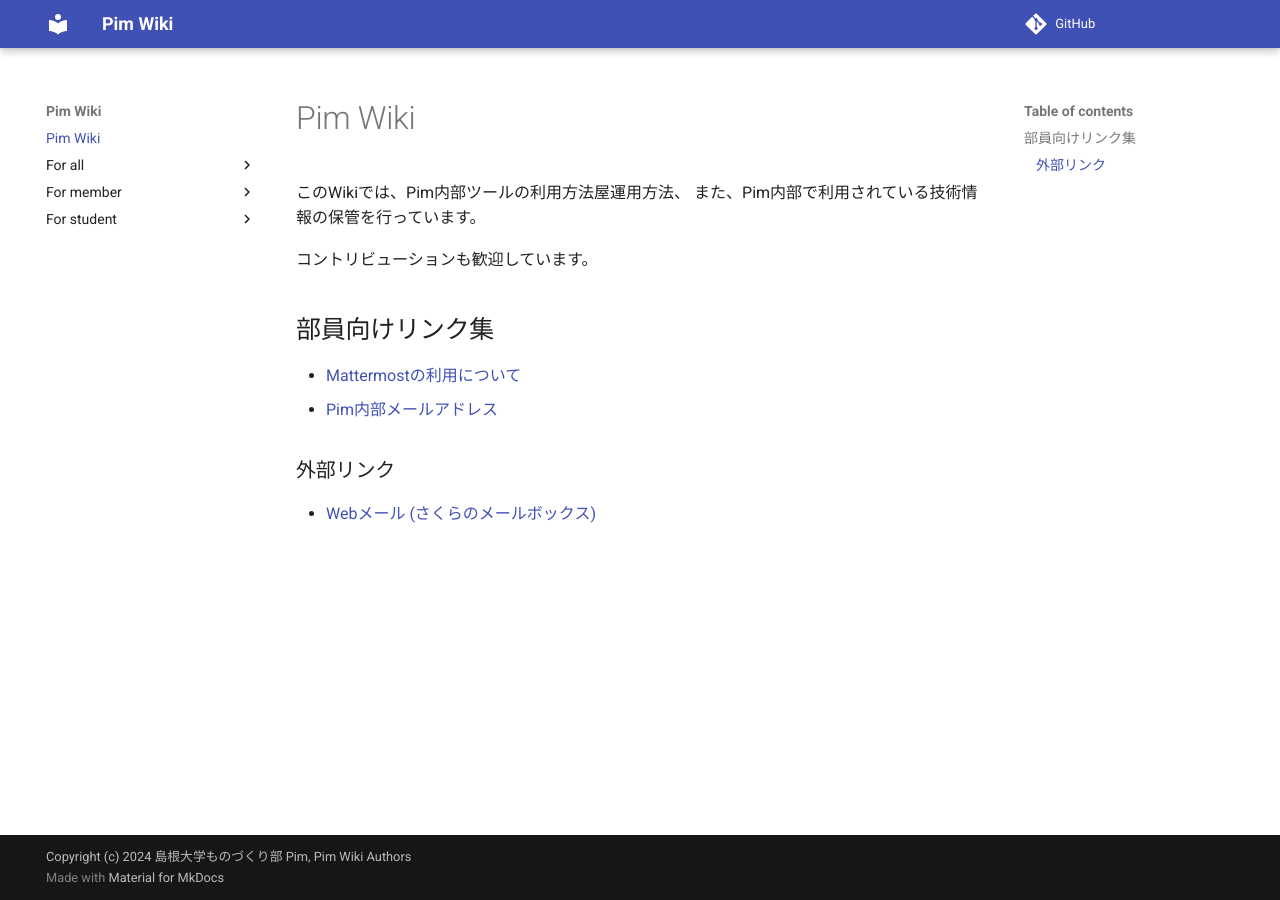
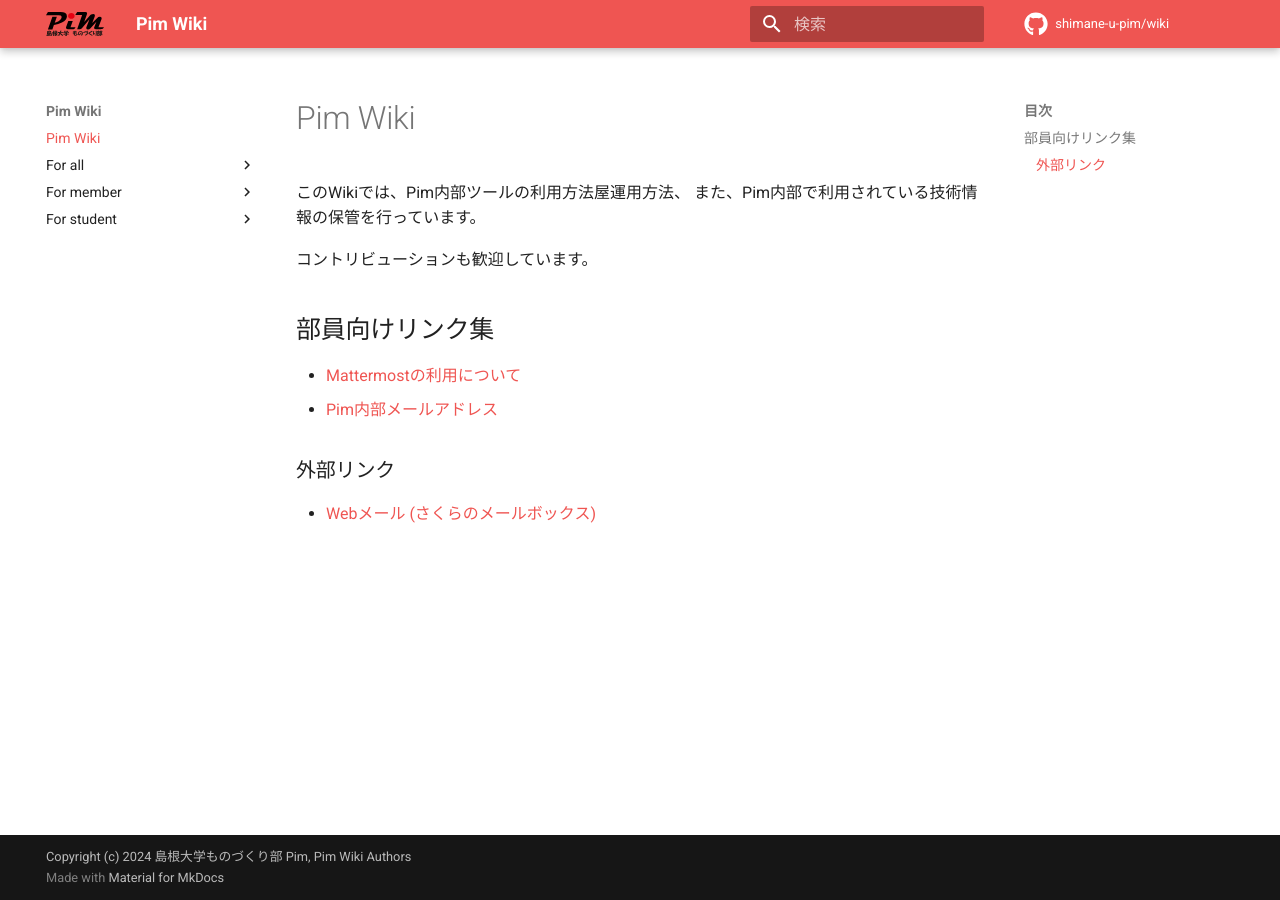
Before and after one commit to shimane-u-pim/wiki, an MkDocs documentation site: the page built from docs/index.md, in a window 1280 px wide. Built offline with MkDocs 1.6.1 and Material for MkDocs 9.7.7, drawn with Linux system fonts in a browser that asks for light colours; comment, search, counter and statistics services are not loaded.

Commit message:
Add site customize

```diff
--- a/mkdocs.yml
+++ b/mkdocs.yml
@@ -1,7 +1,7 @@
 site_name: Pim Wiki
 site_url: https://wiki.pim.gr.jp/
 repo_url: https://github.com/shimane-u-pim/wiki
-repo_name: GitHub
+repo_name: shimane-u-pim/wiki
 site_author: 島根大学ものづくり部 Pim, Pim Wiki Authors
 copyright: Copyright (c) 2024 島根大学ものづくり部 Pim, Pim Wiki Authors
 validation:
@@ -19,6 +19,9 @@ docs_dir: docs
 site_dir: site
 strict: true
 plugins:
+  - search:
+      enabled: false
+      lang: 'ja'
   - minify:
       minify_html: true
       # minify_js: true
@@ -31,6 +34,13 @@ plugins:
   - mermaid2
   - callouts:
       aliases: false
+  - privacy:
+      enabled: false
+      #links: true
+      #links_attr_map:
+      #  target: _blank
+  - git-revision-date-localized:
+      enable_creation_date: true
 markdown_extensions:
   - admonition
   - pymdownx.details
@@ -44,6 +54,11 @@ theme:
       important: octicons/report-16
       warning: octicons/alert-16
       caution: octicons/stop-16
+    repo: fontawesome/brands/github
+  logo: _assets/logo/pimlogo.svg
+  language: ja
+  palette:
+    primary: red
 
 extra_css:
   - "_assets/css/admonitions.css"
--- a/requirements.txt
+++ b/requirements.txt
@@ -3,3 +3,4 @@ mkdocs-mermaid2-plugin
 mkdocs-minify-plugin
 mkdocs-material
 mkdocs-callouts
+mkdocs-git-revision-date-localized-plugin
```
Also changed, not shown: docs/_assets/logo/pimlogo-nosmn.svg (added), docs/_assets/logo/pimlogo.svg (added).
